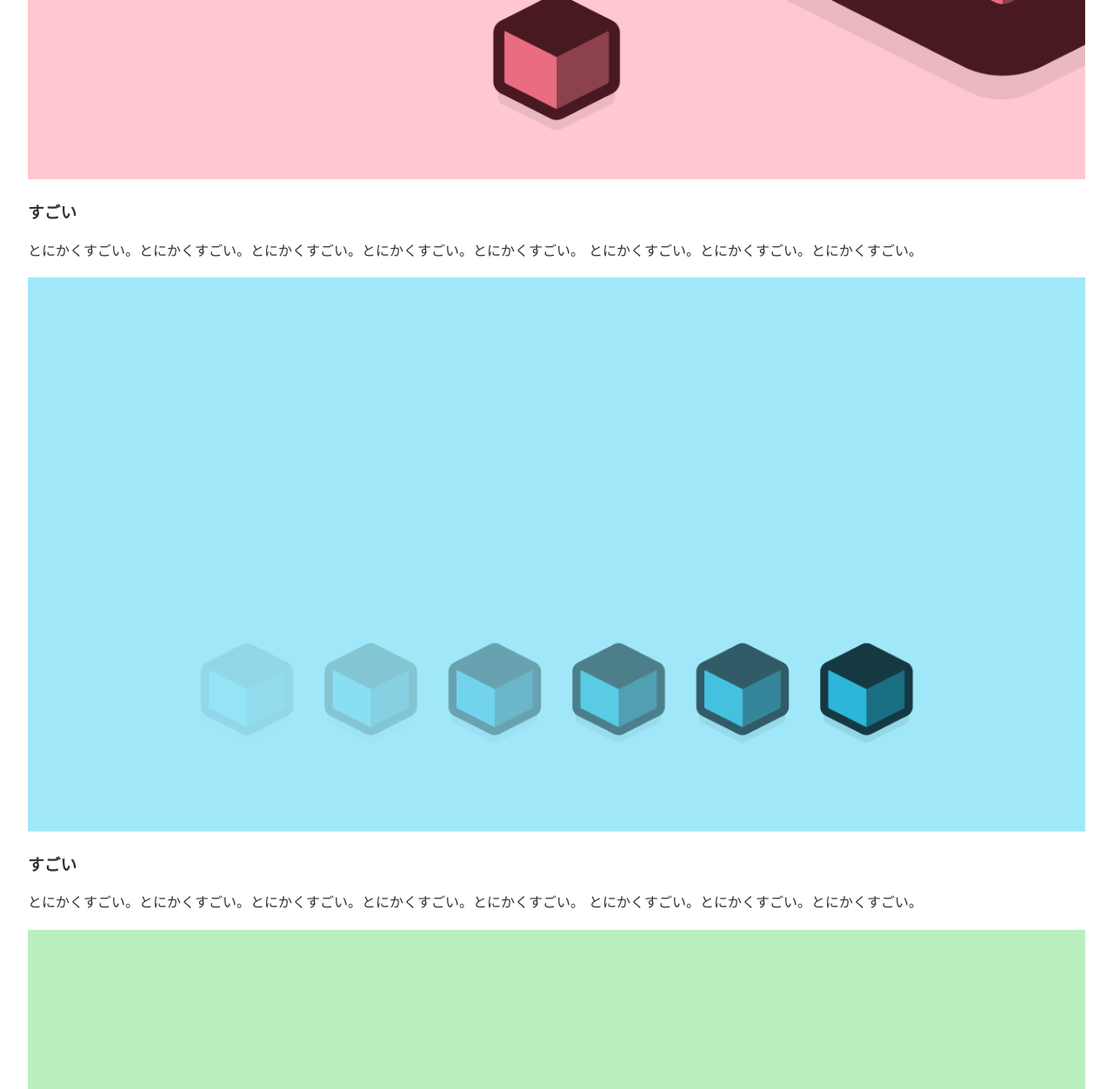
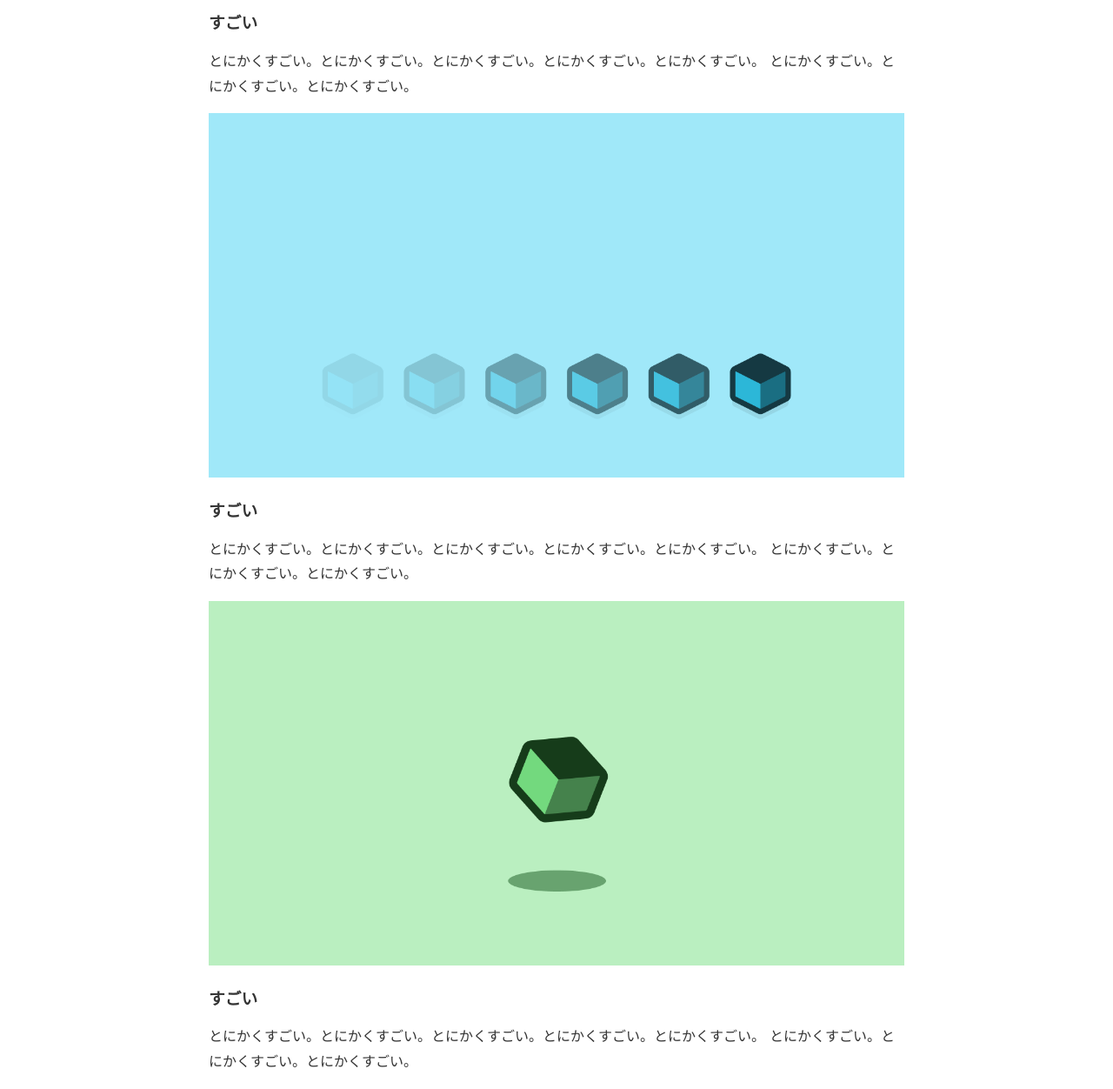
Before and after one commit to rotosiri-zu/MyAwesomeApp, a plain HTML site: page index.html in a window 1280 px wide. Shown: the part 1340-2592 px from the top of the page at 87% size. Drawn offline with Linux system fonts and the light colour scheme.

Commit message:
PC向けのレイアウトを作ろう

```diff
--- a/css/styles.css
+++ b/css/styles.css
@@ -129,3 +129,8 @@ footer {
     width: 40%;
   }
 }
+
+.features .container {
+  width: 800px;
+  margin: 0 auto;
+}
--- a/index.html
+++ b/index.html
@@ -27,25 +27,35 @@
 
     <div class="container">
       <section>
+        <div class="pic">
           <img src="img/feature1.png">
+        </div>
+        <div class="info">
           <h1>すごい</h1>
           <p>とにかくすごい。とにかくすごい。とにかくすごい。とにかくすごい。とにかくすごい。
             とにかくすごい。とにかくすごい。とにかくすごい。</p>
+        </div>
       </section>
 
       <section>
+        <div class="pic">
           <img src="img/feature2.png">
+        </div>
+        <div class="info">
           <h1>すごい</h1>
           <p>とにかくすごい。とにかくすごい。とにかくすごい。とにかくすごい。とにかくすごい。
             とにかくすごい。とにかくすごい。とにかくすごい。</p>
+        </div>
       </section>
 
       <section>
+        <div class="pic">
           <img src="img/feature3.png">
+        </div>
+        <div class="info">
           <h1>すごい</h1>
           <p>とにかくすごい。とにかくすごい。とにかくすごい。とにかくすごい。とにかくすごい。
             とにかくすごい。とにかくすごい。とにかくすごい。</p>
-      </section>
         </div>
       </section>
 
```
Lines whose indentation alone changed are shown as unchanged.
